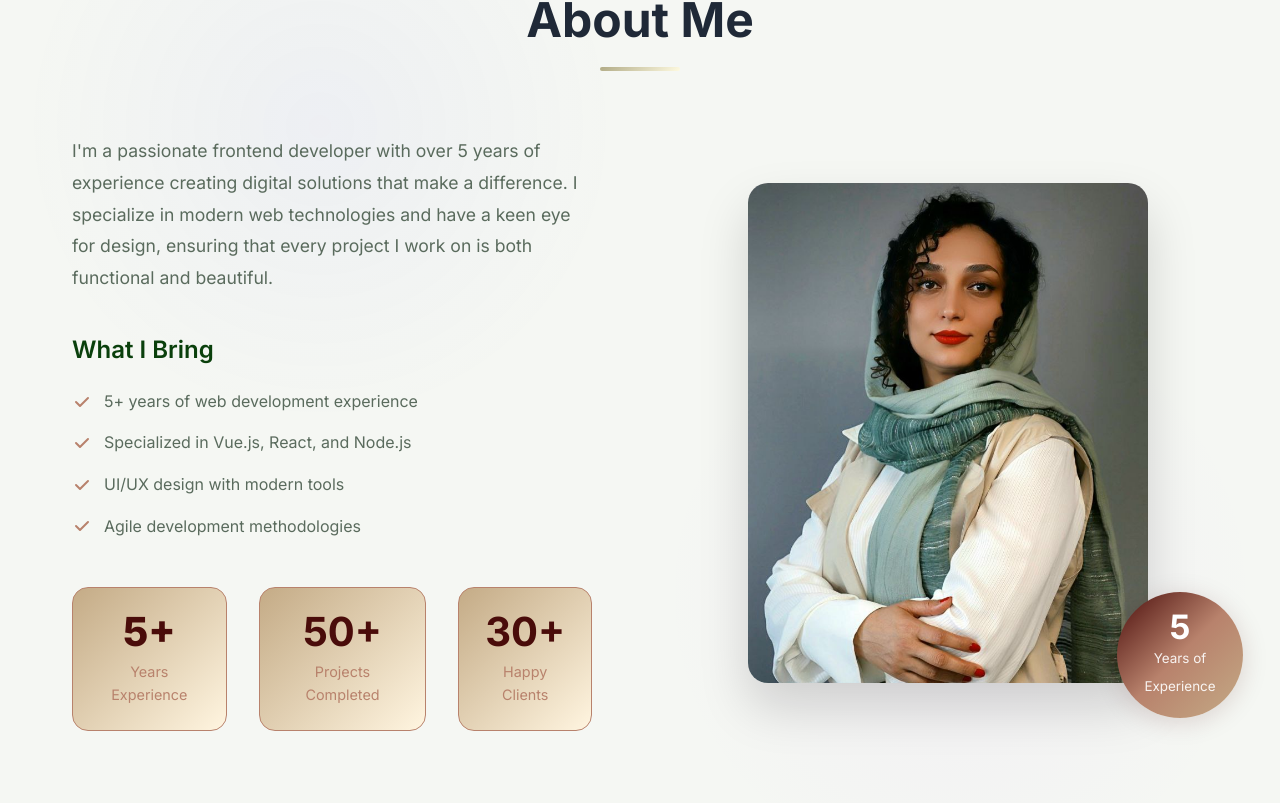
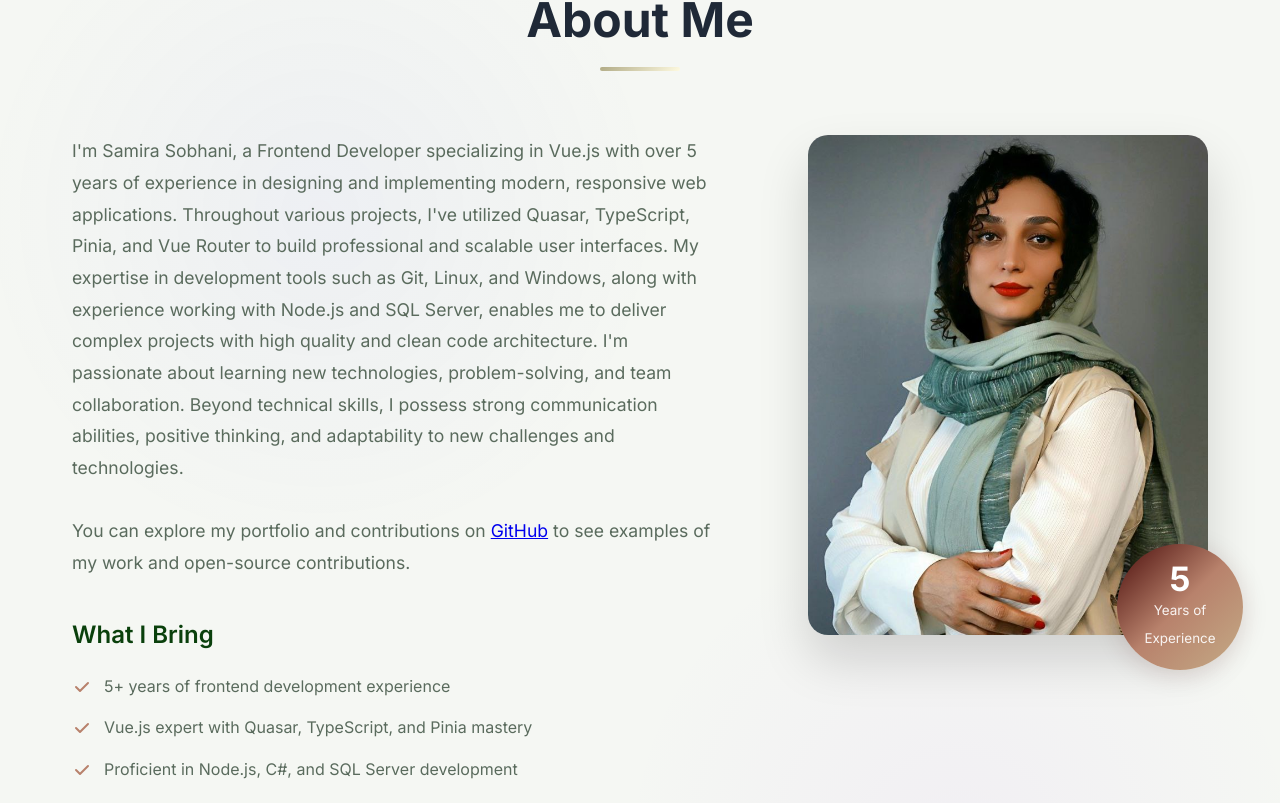
Before and after one commit to sobhanism/vue-website, a Vue app: page / in a window 1280 px wide. Shown: the part 907-1710 px from the top of the page. Built offline with nearby package versions, Linux system fonts and the light colour scheme.

Commit message:
fix: about me content and style fixed

```diff
--- a/src/components/sections/AboutSection.vue
+++ b/src/components/sections/AboutSection.vue
@@ -13,6 +13,12 @@
           <div class="about__text">
             <p class="about__description">
               {{ aboutData.description }}
+              <br /><br />
+              You can explore my portfolio and contributions on
+              <a href="https://github.com/sobhanism" target="_blank" rel="noopener noreferrer"
+                >GitHub</a
+              >
+              to see examples of my work and open-source contributions.
             </p>
 
             <div class="about__highlights">
@@ -124,14 +130,15 @@ defineProps<Props>()
 
   &__grid {
     display: grid;
-    grid-template-columns: 1fr 1fr;
+    grid-template-columns: 1fr 400px;
     gap: 6rem;
-    align-items: center;
+    align-items: start;
 
     @media (max-width: 968px) {
       grid-template-columns: 1fr;
       gap: 3rem;
       text-align: center;
+      align-items: center;
     }
   }
 
--- a/src/stores/counter.ts
+++ b/src/stores/counter.ts
@@ -29,14 +29,18 @@ export const useAppStore = defineStore('app', () => {
   // About Data
   const aboutData = ref<AboutData>({
     title: 'About Me',
-    description: `I'm a passionate frontend developer with over 5 years of experience creating
-      digital solutions that make a difference. I specialize in modern web technologies and have
-      a keen eye for design, ensuring that every project I work on is both functional and beautiful.`,
+    description: `I'm Samira Sobhani, a Frontend Developer specializing in Vue.js with over 5 years of experience in designing and implementing modern, responsive web applications. Throughout various projects, I've utilized Quasar, TypeScript, Pinia, and Vue Router to build professional and scalable user interfaces.
+
+My expertise in development tools such as Git, Linux, and Windows, along with experience working with Node.js and SQL Server, enables me to deliver complex projects with high quality and clean code architecture.
+
+I'm passionate about learning new technologies, problem-solving, and team collaboration. Beyond technical skills, I possess strong communication abilities, positive thinking, and adaptability to new challenges and technologies.`,
     highlights: [
-      '5+ years of web development experience',
-      'Specialized in Vue.js, React, and Node.js',
-      'UI/UX design with modern tools',
-      'Agile development methodologies',
+      '5+ years of frontend development experience',
+      'Vue.js expert with Quasar, TypeScript, and Pinia mastery',
+      'Proficient in Node.js, C#, and SQL Server development',
+      'Strong communication, problem-solving, and adaptability skills',
+      'Experience with Git, Linux, and modern development workflows',
+      'Canvas API and Regular Expressions implementation expertise',
     ],
     image: '/01.jpg',
   })
```
Also changed, not shown: src/components/ColorShowcase.vue (added).
